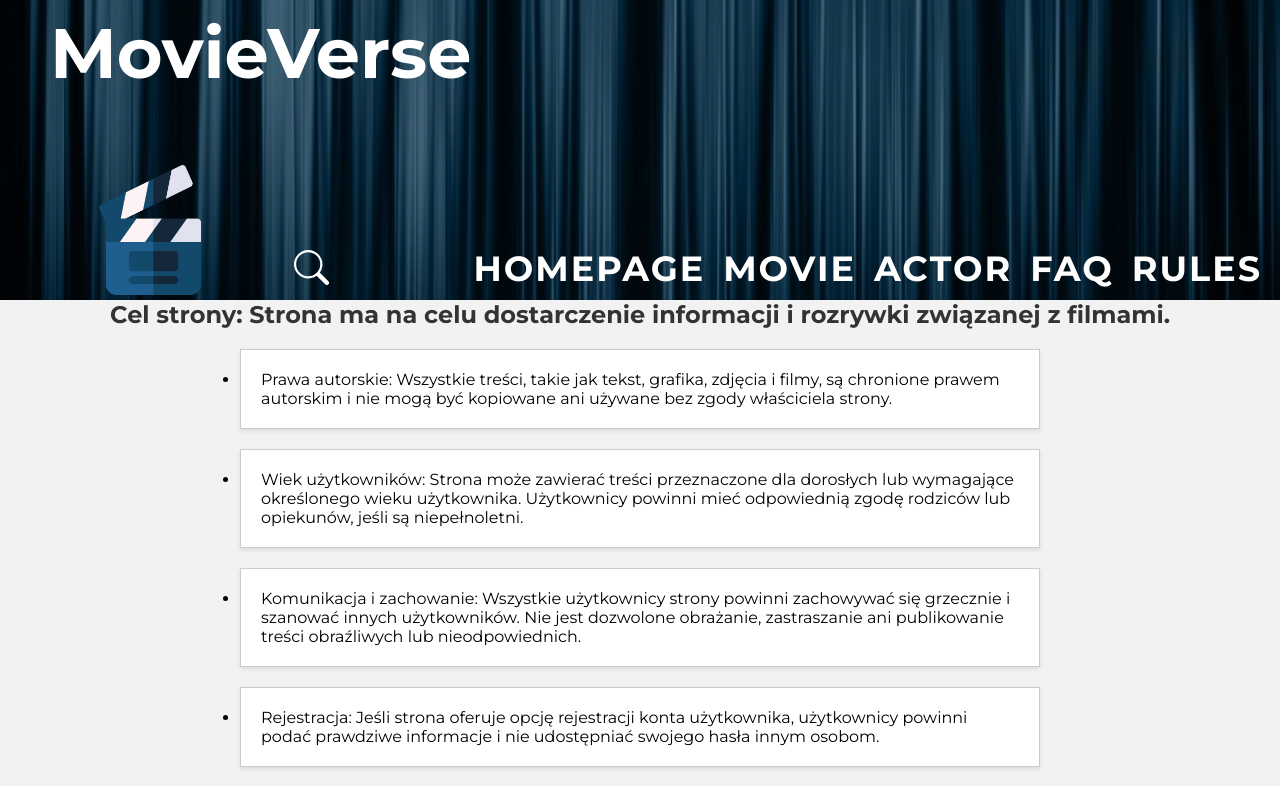
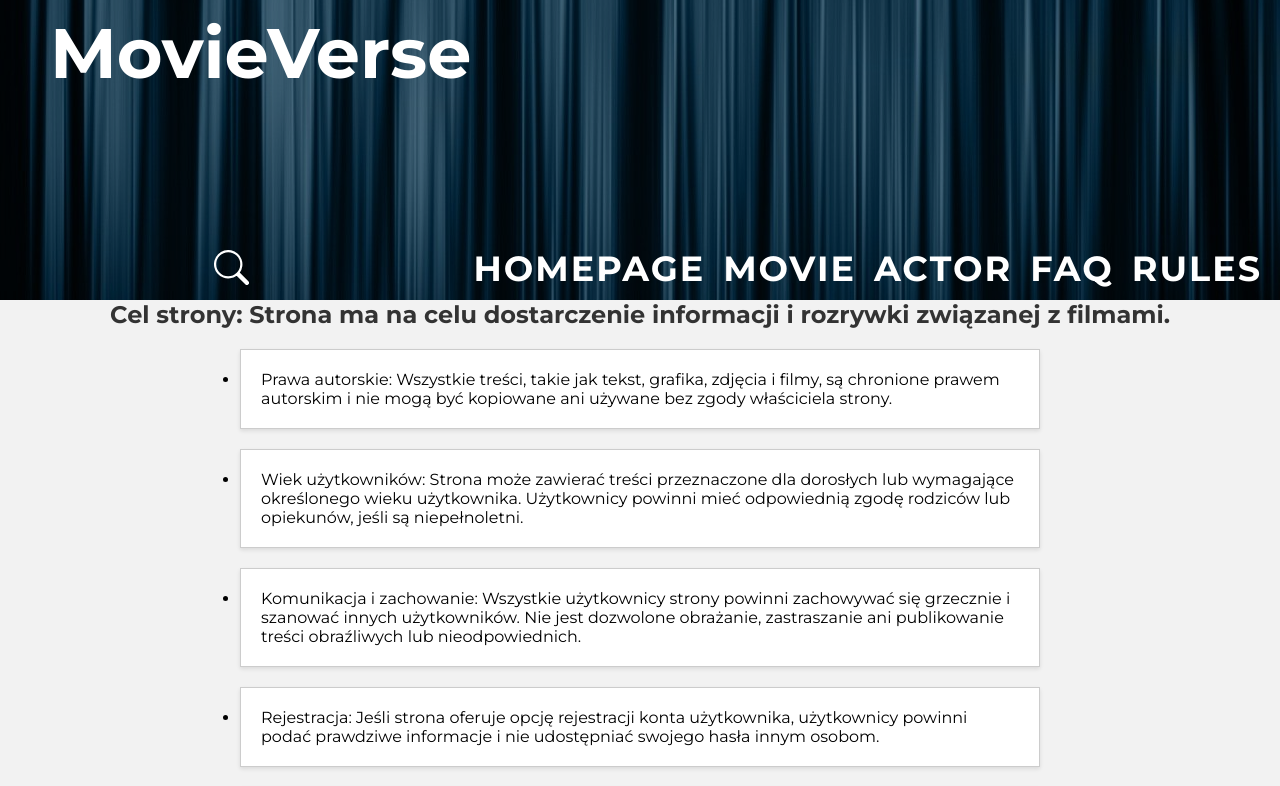
Before and after one commit to Rudolinka/MovieVerse, a React (Create React App) app: page /rules in a window 1280 px wide. Shown: the top 786 px of the page. Built offline with nearby package versions, Linux system fonts and the light colour scheme.

Commit message:
deleted logo from header

```diff
--- a/src/components/Header.js
+++ b/src/components/Header.js
@@ -2,14 +2,12 @@ import React from "react";
 // import { Link } from "react-router-dom";
 import * as Styled from "./Header.styles";
 import { BsSearch } from "react-icons/bs";
-import logo from "../img/klaps.png";
 
 const header = () => {
 	return (
 		<header>
 			<Styled.Wrapper>
 				<div>
-					<Styled.Clapper src={logo} alt="movie clapper board" />
 					<Styled.ComebackHp to="/">MovieVerse</Styled.ComebackHp>
 				</div>
 
--- a/src/components/Header.styles.js
+++ b/src/components/Header.styles.js
@@ -14,17 +14,6 @@ export const ListElement = styled.li`
 		font-size: 37px;
 		text-shadow: 3px 3px 3px royalblue;
 	}
-`;
-
-export const Clapper = styled.img`
-	position: relative;
-	top: 150px;
-	left: 70px;
-	margin: 5px;
-	padding: 10px;
-	width: 150px;
-	height: 150px;
-	z-index: 1;
 `;
 
 export const NavElement = styled.nav`
```
Also changed, not shown: src/img/klaps.png (deleted).
